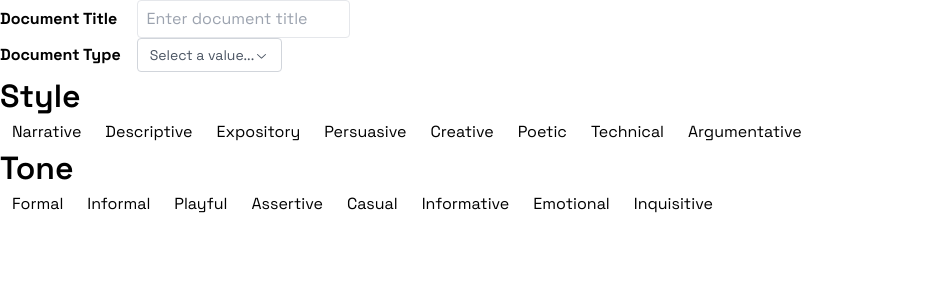
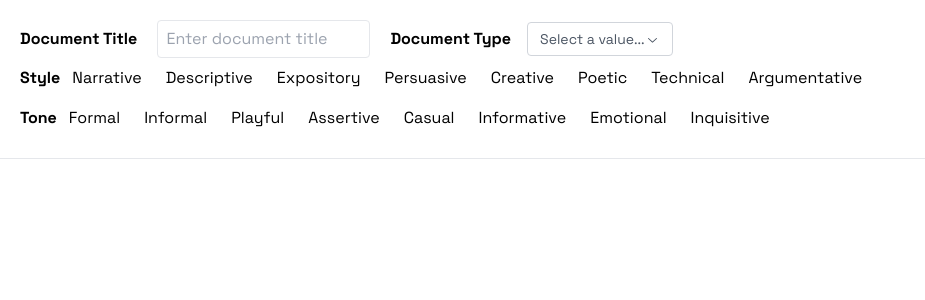
Before and after one commit to jasonxyang/scrapbook, a Next.js app: page / in a window 1280 px wide. Shown: the top 300 px of the page, without its empty margins (0-925 px from the left). Built offline with nearby package versions, Linux system fonts and the light colour scheme.

Commit message:
adjusted layout and padding

```diff
--- a/components/DocumentTitleInput.tsx
+++ b/components/DocumentTitleInput.tsx
@@ -6,7 +6,7 @@ import titleAtom from "@/recoil/title";
 const DocumentTitleInput = () => {
   const [currentTitle, setCurrentTitle] = useRecoilState(titleAtom);
   return (
-    <div>
+    <div className="inline-block">
       <label className="pr-4 font-bold">Document Title </label>
       <TextInput value={currentTitle} onValueChange={setCurrentTitle}         placeholder="Enter document title" />
     </div>
--- a/components/DocumentTypeSelect.tsx
+++ b/components/DocumentTypeSelect.tsx
@@ -16,7 +16,7 @@ const DocumentTypeSelect = () => {
     });
   }, []);
   return (
-    <div>
+    <div className="inline-block px-5">
       <label className="pr-4 font-bold">Document Type</label>
       <Select
         value={currentDocumentType as string}
--- a/pages/index.tsx
+++ b/pages/index.tsx
@@ -9,12 +9,19 @@ export default function Home() {
   return (
     <>
       <main className={classNames(spaceGrotesk.variable, spaceMono.variable)}>
-        <DocumentTitleInput />
-        <DocumentTypeSelect />
-        <h2>Style</h2>
-        <StyleCheckboxGroup />
-        <h2>Tone</h2>
-        <ToneCheckboxGroup />
+        <div className="px-5 py-5">
+          <DocumentTitleInput />
+          <DocumentTypeSelect />
+          <div className="block py-2">
+            <label className="font-bold inline-block">Style</label>
+          <StyleCheckboxGroup />
+          </div>
+          <div className="block py-2">
+          <label className="font-bold inline-block">Tone</label>
+          <ToneCheckboxGroup />
+          </div>
+        </div>
+        <hr></hr>
       </main>
     </>
   );
```
